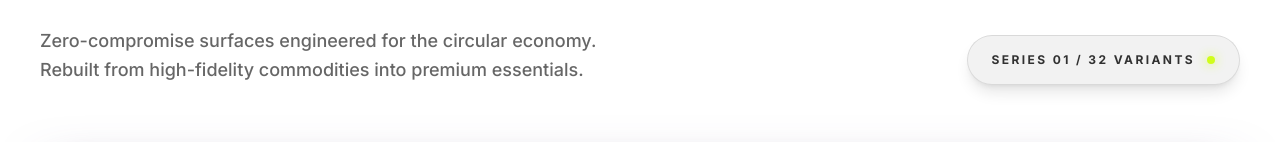
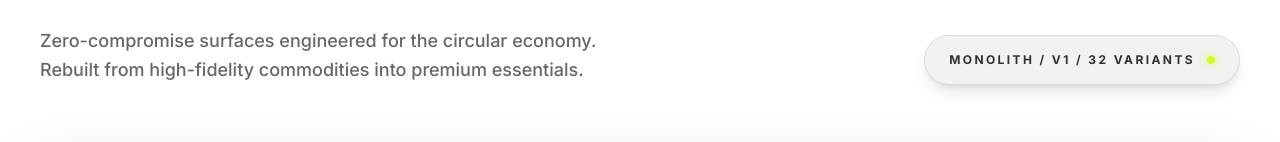
Before and after one commit to divyanshsaraswat/three-d-viewer, a Next.js app: page /products in a window 1280 px wide. Shown: the part 246-388 px from the top of the page. Built offline with nearby package versions, Linux system fonts and the light colour scheme; no server answers.

Commit message:
added series name

```diff
--- a/app/products/page.tsx
+++ b/app/products/page.tsx
@@ -89,7 +89,7 @@ export default function ProductsPage() {
                         </p>
                     </div>
                     <div className="flex items-center gap-3 bg-black/5 dark:bg-white/5 border border-black/10 dark:border-white/10 px-6 py-4 rounded-full shadow-lg">
-                        <span className="text-black/80 dark:text-white/80 text-[10px] sm:text-xs font-bold uppercase tracking-[0.2em]">Series 01 / 32 Variants</span>
+                        <span className="text-black/80 dark:text-white/80 text-[10px] sm:text-xs font-bold uppercase tracking-[0.2em]">Monolith / V1 / 32 Variants</span>
                         <div className="w-2 h-2 rounded-full bg-[#ccff00] animate-pulse shadow-[0_0_12px_rgba(204,255,0,0.8)]"></div>
                     </div>
                 </div>
```
